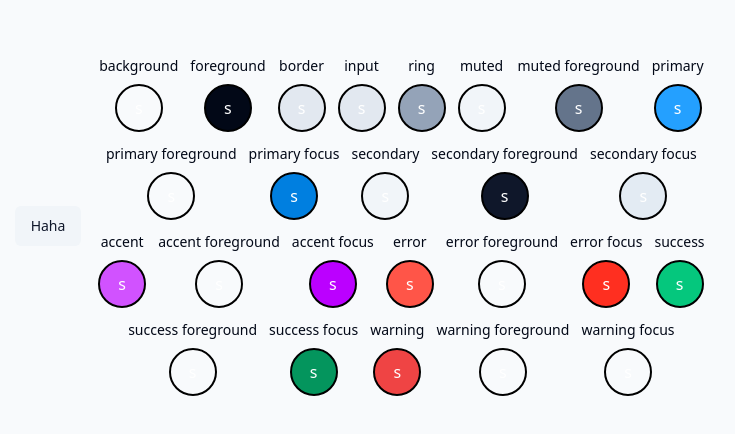
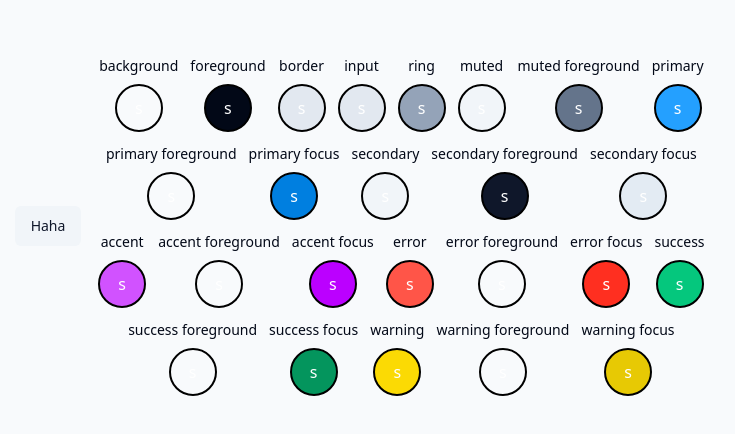
Before and after one commit to mujibur-rohman/ngemplad-ui, a Next.js app: page / in a window 1280 px wide. Shown: the part 174-608 px from the top of the page, without its empty margins (272-1007 px from the left). Built offline with nearby package versions, Linux system fonts and the light colour scheme.

Commit message:
fix warning color

```diff
--- a/src/styles/globals.css
+++ b/src/styles/globals.css
@@ -39,9 +39,9 @@
     --success-foreground: 210 40% 98%;
     --success-focus: 157 95% 30%;
 
-    --warning: 0 84.2% 60.2%;
+    --warning: 52 97% 50%;
     --warning-foreground: 210 40% 98%;
-    --warning-focus: 210 40% 98%;
+    --warning-focus: 52 97% 46%;
 
     --ring: 215 20.2% 65.1%;
 
```
